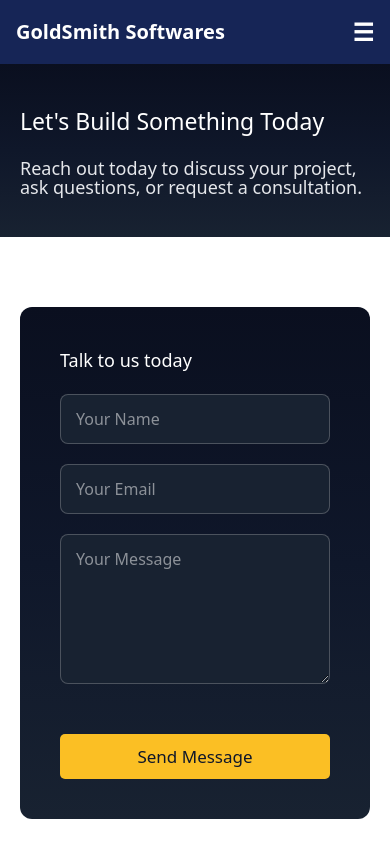
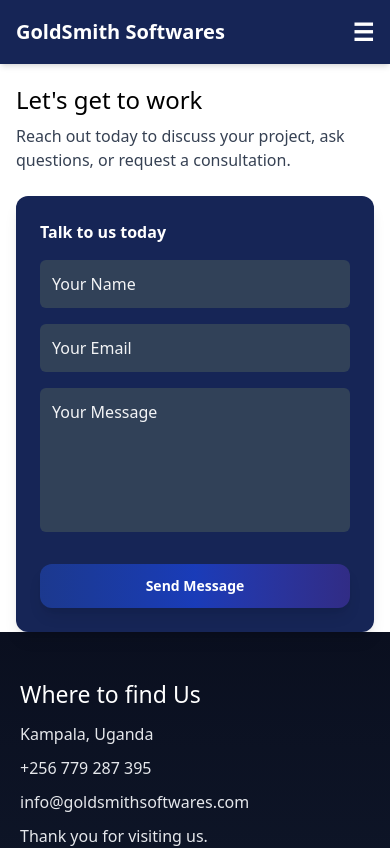
Before and after one commit to dariusjackony/Goldsmith-Software, a React (Vite) app: page /contact in a window 390 px wide. Shown: the top 848 px of the page. Built offline with nearby package versions, Linux system fonts and the light colour scheme.

Commit message:
Update:..

```diff
--- a/src/components/Blog/Blog.jsx
+++ b/src/components/Blog/Blog.jsx
@@ -15,7 +15,7 @@
 function Blogs() {
   return (
     <div className="px-4 mt-5">
-      <div className="text-center">
+      <div className="md:text-center lg:text-center">
         <span className="text-2xl">Our Blogs</span>
         <p className="mt-2 text-gray-700 lg:max-w-[900px] lg:text-xl lg:m-auto lg:mt-3 md:max-w-[600px] md:mt-2 md:m-auto ">
           Discover the latest insights, tips, and guides from Goldsmith Softwares Limited your source for web development, software solutions, and professional consultations.
--- a/src/components/Blog/Comment/Comment.jsx
+++ b/src/components/Blog/Comment/Comment.jsx
@@ -4,7 +4,8 @@
       <section className="mt-10">
         <span className="font-bold lg:text-2xl">Comment</span>
         <form className="mt-5">
-           <textarea className=" bg-blue-900 w-full focus:outline-none rounded-lg p-5 lg:w-1/3 md:w-1/2"
+           <textarea className=" bg-slate-700 w-full text-white placeholder-gray-100 rounded-md p-3
+                       focus:outline-none  resize-none lg:w-1/3 md:w-1/2"
              placeholder="Write Your Comment on this"
            />
         </form>
--- a/src/components/Contact/ContactPageComponent/ContactField.css
+++ /dev/null
@@ -1,63 +0,0 @@
-
-.cf-main-container {
-    display: flex;
-    justify-content: center;
-    align-items: center;
-    padding: 70px 20px;
-}
-.cf-details {
-    display: flex;
-    flex-direction: column;
-    width: 100%;
-    max-width: 500px;
-    gap: 20px;
-    background: linear-gradient(to bottom,#0a0f1f, #0f172a, #182231);
-    padding: 40px;
-    border-radius: 12px;
-}
-
-.cf-details input,
-.cf-details textarea {
-    width: 100%;
-    padding: 12px 15px;
-    border: 1px solid #cccccc49;
-    border-radius: 8px;
-    font-size: 1rem;
-    background-color: #182231;
-    color: white;
-}
-
-.cf-details input:focus,
-.cf-details textarea:focus {
-    outline: none;
-}
-
-.cf-details textarea {
-    min-height: 150px;
-}
-.cf-head {
-    font-size: 1.6rem;
-    color: var(--heading-on-dark);
-}
-
-.cta-btn {
-    padding: 10px 30px;
-    margin-top: 30px;
-    background: #fbbf24;
-    border: none;
-    border-radius: 5px;
-    color: #0f172a;
-    font-size: 17px;
-    transition: all 0.3s ease;
-    cursor: pointer;
-}
-.cta-btn:hover {
-    background: #fbbf24;
-    transform: translateY(-4px);
-}
-
-@media (max-width: 480px) {
-   .cf-head {
-     font-size: 18px;
-   }
-}
--- a/src/components/Contact/ContactPageComponent/ContactField.jsx
+++ b/src/components/Contact/ContactPageComponent/ContactField.jsx
@@ -1,14 +1,37 @@
-import "./ContactField.css";
-export default function ContactField(){
-    return(
-        <section className="cf-main-container">
-            <form action="" className="cf-details">
-                <span className="cf-head">Talk to us today</span>
-                <input type="text"  placeholder="Your Name" required/>
-                <input type="text" placeholder="Your Email" required />
-                <textarea name="" id="" placeholder="Your Message" required></textarea>
-                <button className="cta-btn">Send Message</button>
-            </form>
-        </section>
-    )
+import Button from "../../Button";
+
+export default function ContactField() {
+  return (
+    <section className="px-4 mt-6 grid place-items-center">
+      <div className="bg-blue-950 text-white rounded-xl w-full max-w-lg shadow-lg">
+        <form className="p-6 flex flex-col gap-4">
+          <span className="lg:text-xl md:text-xl font-semibold">Talk to us today</span>
+          <input
+            type="text"
+            placeholder="Your Name"
+            required
+            className="bg-slate-700 w-full text-white placeholder-gray-100 rounded-md p-3
+                       focus:outline-none "
+          />
+          <input
+            type="email"
+            placeholder="Your Email"
+            required
+            className="bg-slate-700 w-full text-white placeholder-gray-100 rounded-md p-3
+                       focus:outline-none"
+          />
+          <textarea
+            placeholder="Your Message"
+            required
+            rows="5"
+            className="bg-slate-700 w-full text-white placeholder-gray-100 rounded-md p-3
+                       focus:outline-none resize-none"
+          ></textarea>
+          <Button className="mt-2 self-start">
+            Send Message
+          </Button>
+        </form>
+      </div>
+    </section>
+  );
 }
--- a/src/components/Contact/ContactPageComponent/ContactHero.css
+++ /dev/null
@@ -1,46 +0,0 @@
-.contact-hero {
-    text-align: center;
-    color: white;
-    padding: 80px;
-    display: flex;
-    justify-content: center;
-    background: linear-gradient(to bottom,#0a0f1f, #0f172a, #182231);
-}
-.ch-subtitle {
-    max-width: 800px;
-    margin-top: 20px;
-    font-size: 1.2rem;
-    line-height: 1.2;
-    color: var(--text-on-dark);
-}
-.ch-title {
-    font-size: 1.8rem;
-    color: var(--heading-on-dark);
-}
-
-@media (max-width: 768px) {
-
-    .ch-title {
-        font-size: 2.2rem;
-    }
-    .ch-subtitle {
-        font-size: 1.2rem;
-    }
-}
-
-@media (max-width: 480px){
-     .ch-subtitle {
-       max-width: 100%;
-       text-align: left;
-       font-size: 18px;
-       line-height: 1.2rem;
-    }
-    .ch-title {
-        font-size: 23px;
-    }
-    .contact-hero {
-        display: block;
-        text-align: left;
-        padding: 40px 20px;
-    }
-}
--- a/src/components/Contact/ContactPageComponent/ContactHero.jsx
+++ b/src/components/Contact/ContactPageComponent/ContactHero.jsx
@@ -1,10 +1,9 @@
-import "./ContactHero.css";
 export default function ContactHero(){
     return(
-        <section className="contact-hero">
-            <div className="ch-content">
-              <span className="ch-title">Let's Build Something Today</span>
-              <p className="ch-subtitle">
+        <section className="px-4 mt-5 lg:text-center md:text-center">
+            <div className="">
+              <span className="text-2xl">Let's get to work</span>
+              <p className="mt-2 text-gray-700 lg:text-xl">
                 Reach out today to discuss your project, ask questions, or request a consultation.
               </p>
             </div>
```
Also changed, not shown: 1 other file (tests, documents, lock files or other folders).
